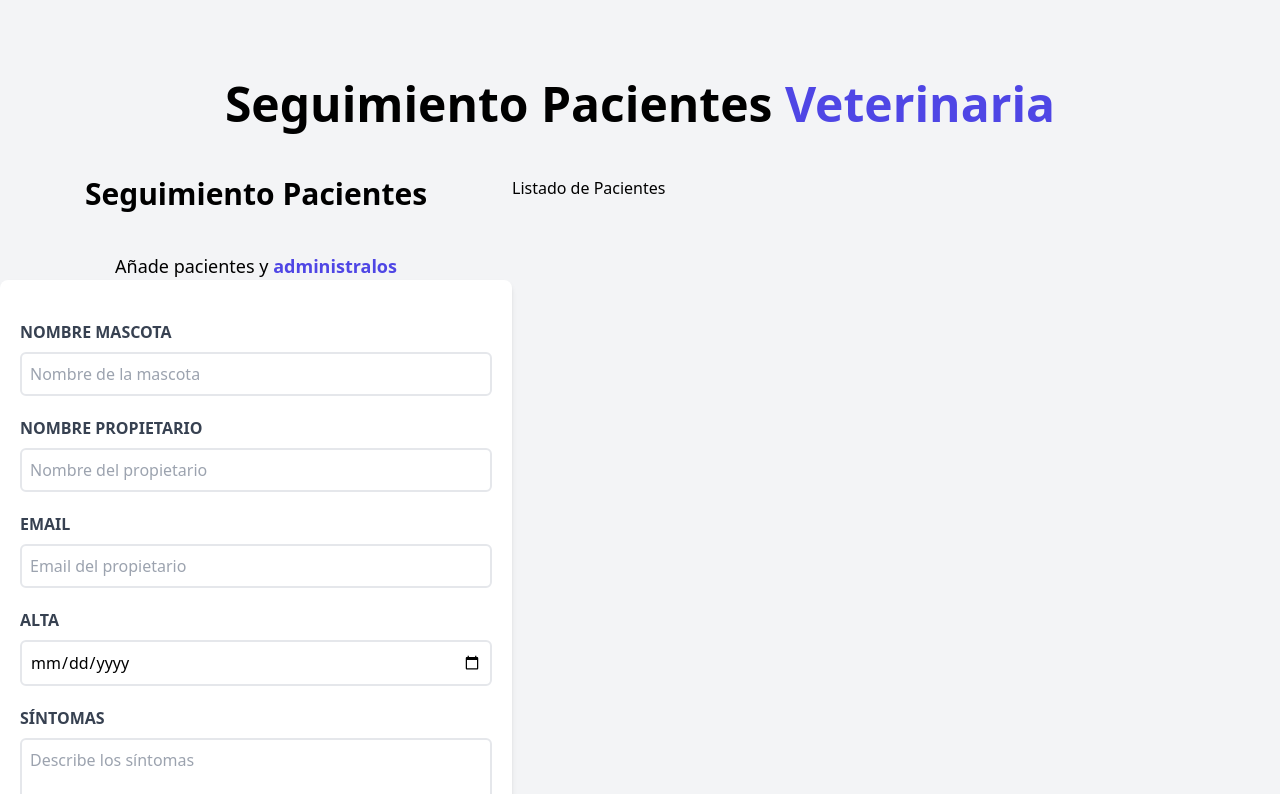
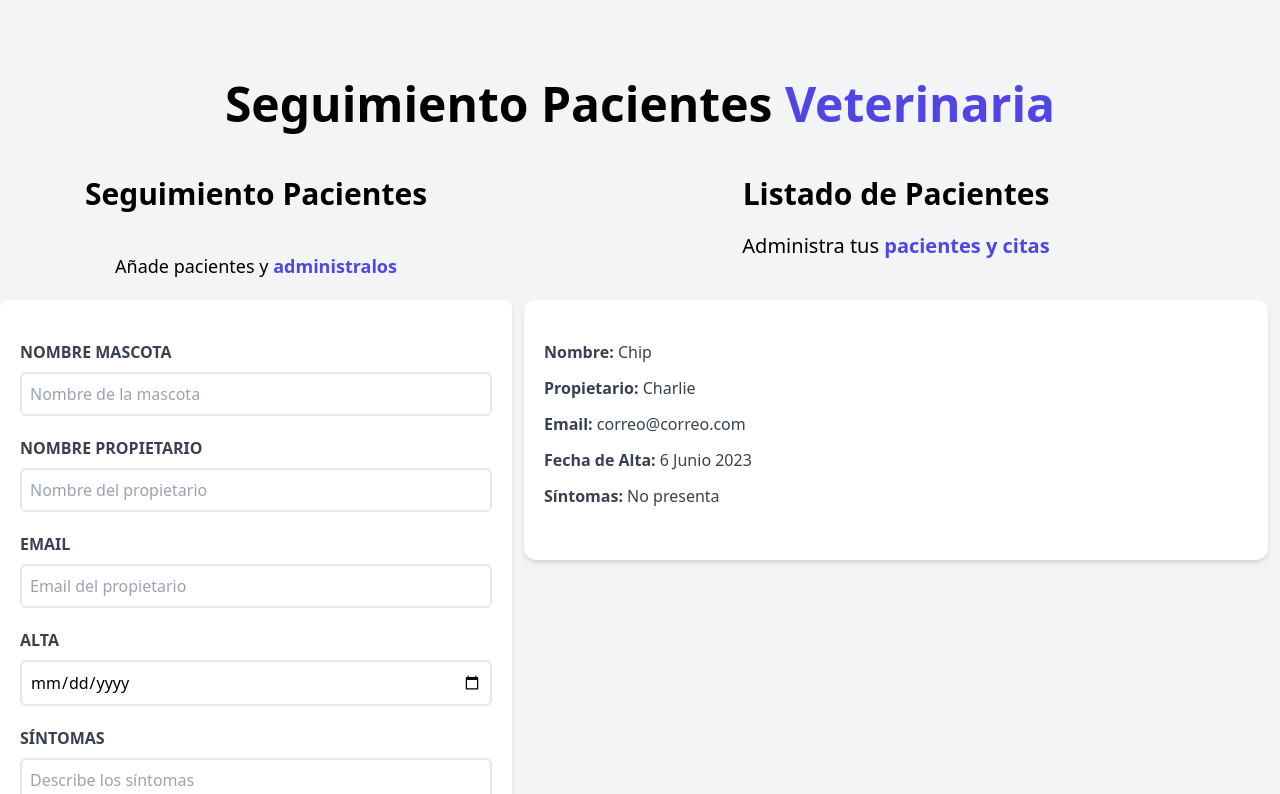
Before and after one commit to cesantaniello/admin-pacientes, a React (Vite) app: page / in a window 1280 px wide. Shown: the top 794 px of the page. Built offline with nearby package versions, Linux system fonts and the light colour scheme.

Commit message:
Make patients list

```diff
--- a/src/components/Formulario.jsx
+++ b/src/components/Formulario.jsx
@@ -6,7 +6,7 @@
           Añade pacientes y {''}
           <span className="text-indigo-600 font-bold">administralos</span>
         </p>
-        <form className="bg-white shadow-md rounded-lg py-10 px-5 mb-10">
+        <form className="bg-white shadow-md rounded-lg py-10 px-5 mt-5 mb-10">
           <div className="mb-5">
             <label htmlFor="mascota" className="block text-gray-700 uppercase font-bold">Nombre Mascota</label>
             <input
--- a/src/components/ListadoPacientes.jsx
+++ b/src/components/ListadoPacientes.jsx
@@ -1,7 +1,14 @@
+import Paciente from "./Paciente"
+
 const ListadoPacientes = () => {
     return (
-      <div className="w-1/2 lg:w-3/5">
-          <h2>Listado de Pacientes</h2>
+      <div className="md:w-1/2 lg:w-3/5 md:h-screen overflow-y-scroll">
+          <h2 className="font-black text-3xl text-center">Listado de Pacientes</h2>
+          <p className="text-xl mt-5 mb-10 text-center">
+            Administra tus {''}
+            <span className="text-indigo-600 font-bold">pacientes y citas</span>
+          </p>
+          <Paciente />
       </div>
     )
   }
--- /dev/null
+++ b/src/components/Paciente.jsx
@@ -0,0 +1,28 @@
+const Paciente = () => {
+  return (
+  <div className="m-3 bg-white shadow-md px-5 py-10 rounded-xl">
+    <p className="font-bold mb-3 text-gray-700 normal-case">
+      Nombre: {''}
+      <span className="font-normal">Chip</span>
+    </p>
+    <p className="font-bold mb-3 text-gray-700 normal-case">
+      Propietario: {''}
+      <span className="font-normal">Charlie</span>
+    </p>
+    <p className="font-bold mb-3 text-gray-700 normal-case">
+      Email: {''}
+      <span className="font-normal">correo@correo.com</span>
+    </p>
+    <p className="font-bold mb-3 text-gray-700 normal-case">
+      Fecha de Alta: {''}
+      <span className="font-normal">6 Junio 2023</span>
+    </p>
+    <p className="font-bold mb-3 text-gray-700 normal-case">
+      Síntomas: {''}
+      <span className="font-normal">No presenta</span>
+    </p>
+  </div>
+  )
+}
+
+export default Paciente
```
